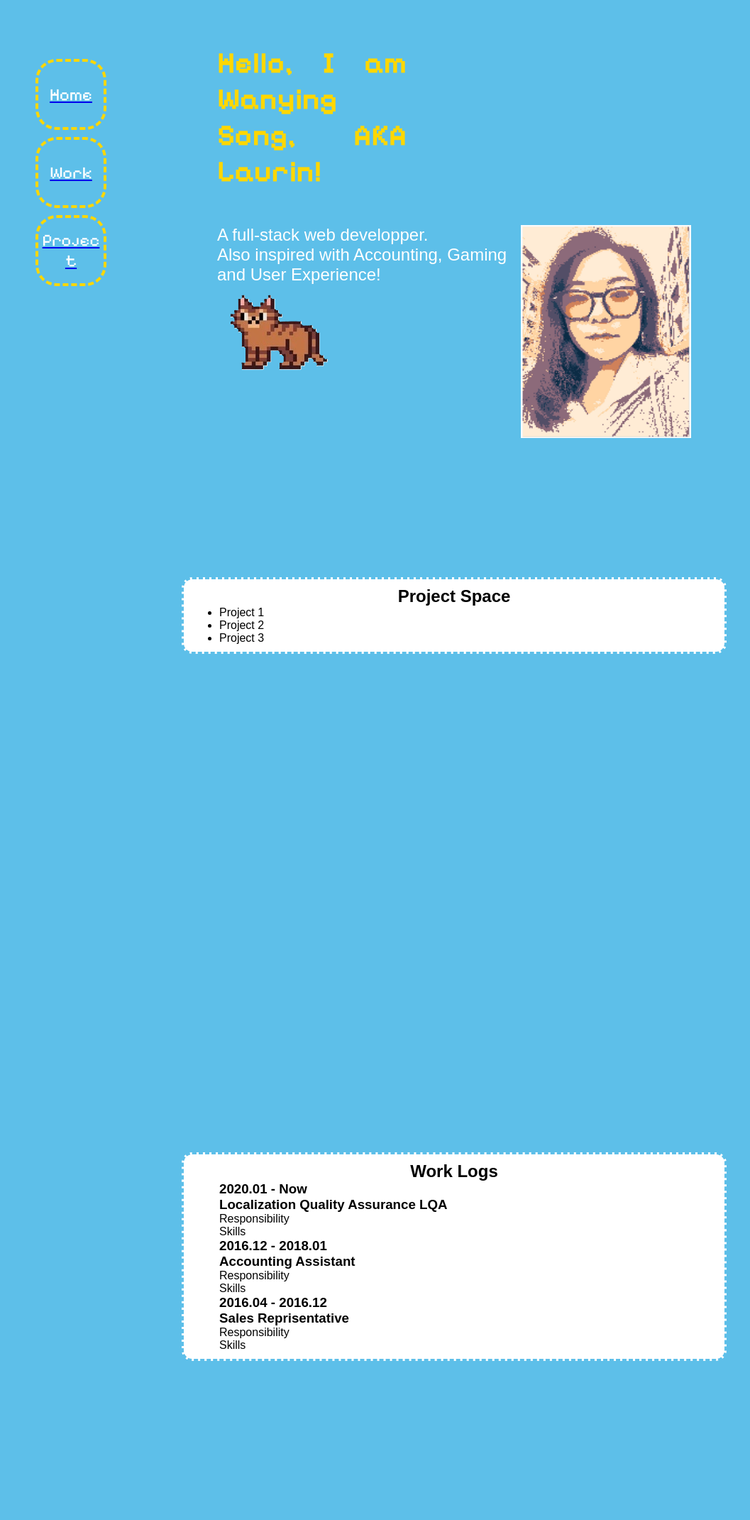
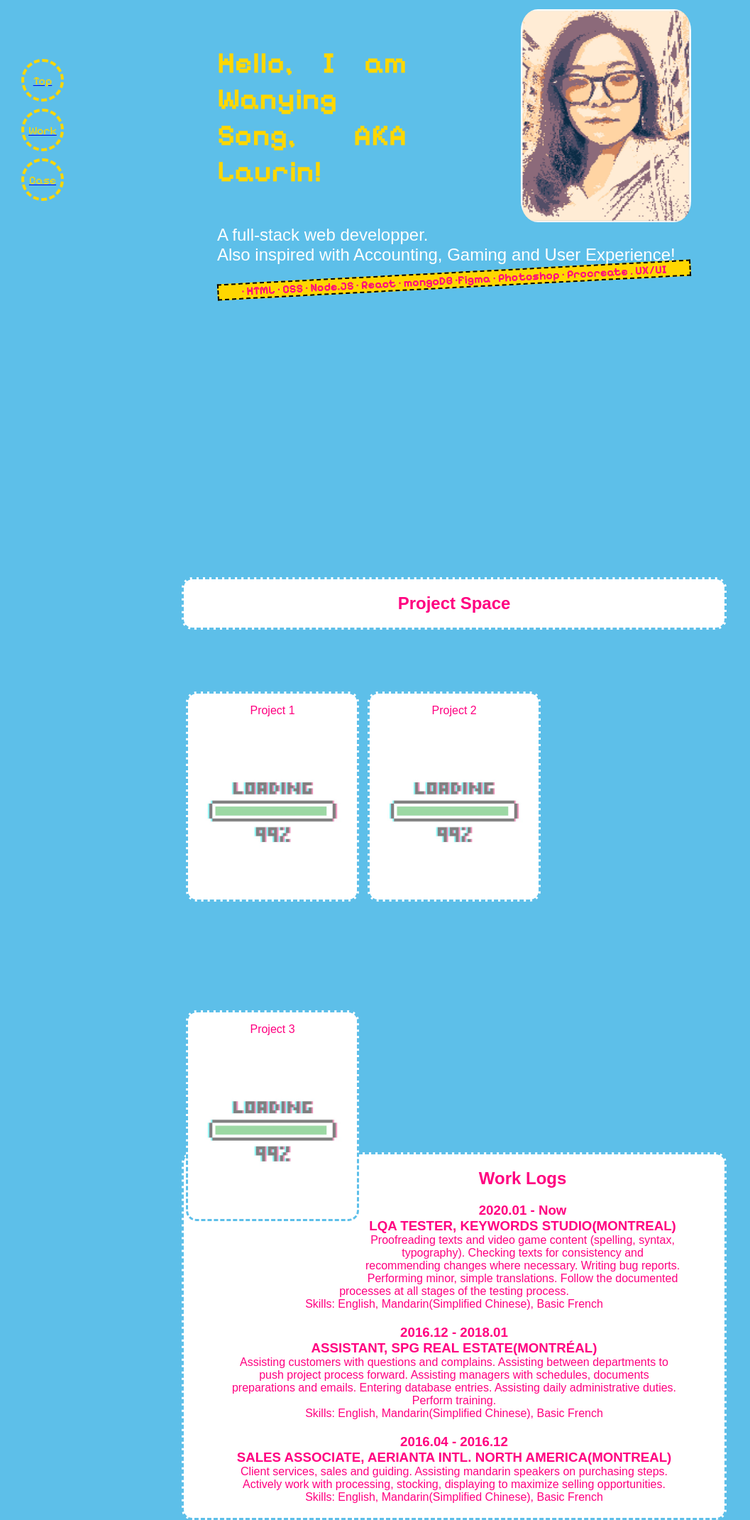
Before and after one commit to laurins-cyber/portfolio-page, a React app: page / in a window 1280 px wide. Shown: the part 167-2308 px from the top of the page at 71% size, without its empty margins (0-1057 px from the left). Built offline with nearby package versions, Linux system fonts and the light colour scheme; a web font is replaced by a local one.

Commit message:
Update 3

```diff
--- a/src/Header.js
+++ b/src/Header.js
@@ -1,10 +1,12 @@
 import hearderBackground from "./pic/hearderBackground.png";
 import styled from "styled-components";
+import Navbar from './Navbar';
 
 const Header = () => {
     return(
-        <header style={ {backgroundImage: `url(${hearderBackground})`}}>
+        <header id="header" style={ {backgroundImage: `url(${hearderBackground})`}}>
             <HomeIcon className="uniquifier">W.L.S</HomeIcon>
+            <Navbar/>
         </header>
     )
 }
--- a/src/Hero.js
+++ b/src/Hero.js
@@ -1,23 +1,27 @@
-import styled from "styled-components";
+import styled, { keyframes } from "styled-components";
 import selfie from "./pic/selfie.PNG";
-import cathover from "./pic/cathover.png"
+
 
 const Hero = () => {
+
+
     return(
         <Board>
+            <StyledImg src={selfie} />
         <Typewrite>Hello, I am Wanying Song, AKA Laurin!</Typewrite>
-        <img className="photo" src={selfie} />
         <Intro>A full-stack web developper.</Intro>
         <Intro>Also inspired with Accounting, Gaming and User Experience!</Intro>
-        <img className="cat" src={cathover} />
+
+            <Tech>
+                · HTML · CSS · Node.JS · React · mongoDB  ·Figma · Photoshop · Procreate . UX/UI
+            </Tech>
         </Board>
     )
 }
 
 const Board = styled.div `
 padding: 10px 50px;
-margin: 10px 20%;
-height: 50vh;`
+margin: 10px 20%;`
 
 const Typewrite = styled.p`
 font-family: "Pixelify Sans", sans-serif;
@@ -34,6 +38,43 @@ const Intro = styled.p `
 color:white;
 font-size:24px;`
 
+const StyledImg = styled.img`
+height: 300px;
+width: 240px;
+float: right;
+border-radius: 10%;
+&:hover {
+    transform: scaleX(-1);
+}`
+
+const Catimg = styled.img`
+display: block;
+margin-left: auto;
+margin-right: auto;
+width: 10%;
+margin-right:50%;
+&:hover {
+    transform: scaleX(-1);
+}`
+
+
+
+const techAnimate = keyframes`
+from {left: 0px;}
+to {left: 200px;}
+`
+
+const Tech = styled.ul`
+transform: rotate(-3deg);
+background-color:gold;
+border: 2px dashed black;
+margin:auto;
+text-align: center;
+font-family: "Pixelify Sans", sans-serif;
+font-weight: bold;
+margin-top:10px;
+animation-name:${techAnimate};
+`
 
 
 export default Hero;
--- a/src/Navbar.js
+++ b/src/Navbar.js
@@ -1,19 +1,19 @@
 import AnchorLink from "react-anchor-link-smooth-scroll";
 import { NavLink } from "react-router-dom";
+
 
 const Navbar = () => {
     return(
         <div id="navbtn">
-        <AnchorLink href="#home">
-            <button>Home</button>
+        <AnchorLink href="#header">
+            <button>Top</button>
         </AnchorLink>
         <AnchorLink href="#work">
             <button>Work</button>
         </AnchorLink>
         <AnchorLink href="#project">
-            <button>Project</button>
+            <button>Case</button>
         </AnchorLink>
-
         </div>
     )
 };
--- a/src/Portfolio.js
+++ b/src/Portfolio.js
@@ -1,38 +1,76 @@
 import styled from "styled-components";
+import loadE from "./pic/loadE.jpg";
 
 
 
 const Portfolio = () => {
     return(
         <>
-        <Board>
-            <h2>Project Space</h2>
+
+            <Board>Project Space</Board>
             <Container>
-                <Box>Project 1</Box>
-                <Box>Project 2</Box>
-                <Box>Project 3</Box>
+                <Box>
+                    <a>
+                    <Title> Project 1</Title>
+                    <Proimg src={loadE}/>
+                    </a>
+                </Box>
+                <Box>
+                    <a>
+                    <Title> Project 2</Title>
+                    <Proimg src={loadE}/>
+                    </a>
+                </Box>
+                <Box>
+                    <a>
+                    <Title> Project 3</Title>
+                    <Proimg src={loadE}/>
+                    </a>
+                </Box>
             </Container>
-        </Board>
         </>
     )
 }
 
-const Card = styled.p `
-display:block;
+
+const Container = styled.div`
+margin: 0px 20%;
 `
 
-const Container = styled.ul`
-display: inline;`
-
-const Box = styled.li`
-
-`
-const Board = styled.div `
+const Box = styled.div`
 border: 3px dashed rgb(93, 191, 233);
 border-radius:15px;
 background-color: white;
-padding: 10px 50px;
-margin: 10px 20%;`
+float:left;
+width:31%;
+margin: 10% 6px;
+`
+
+const Title = styled.div`
+text-align:center;
+padding: 15px;
+font-size:bold;
+font-size:16px;
+`
+
+const Proimg = styled.img`
+width: 100%;
+height: auto;
+border-radius:5%;
+opacity:0.5;
+&:hover{
+    box-shadow: 0 0 2px 1px gold 0.8;
+    opacity:1;
+}
+`
+
+const Board = styled.h2 `
+border: 3px dashed rgb(93, 191, 233);
+border-radius:15px;
+background-color: white;
+padding: 20px 50px;
+margin: 10px 20%;
+`
 
 
 export default Portfolio;
--- a/src/Work.js
+++ b/src/Work.js
@@ -3,28 +3,38 @@ import styled from "styled-components"
 const Work = () => {
     return (
     <Board>
-        <h2>Work Logs</h2>
-        <div className="left">
+        <h2 style={{padding:"10px", textAlign:"center"}}>Work Logs</h2>
+        <div style={{padding:"10px", textAlign:"center"}}>
             <h3>2020.01 - Now </h3>
-            <h3>Localization Quality Assurance LQA</h3>
-            <p>Responsibility</p>
-            <p>Skills</p>
+            <h3>LQA TESTER, KEYWORDS STUDIO(MONTREAL)</h3>
+            <p>Proofreading texts and video game content (spelling, syntax, typography). Checking texts
+            for consistency and recommending changes where necessary. Writing bug reports.
+            Performing minor, simple translations. Follow the documented processes at all stages of
+            the testing process.</p>
+            <p>Skills: English, Mandarin(Simplified Chinese), Basic French</p>
         </div>
-        <div className="right">
+        <div style={{padding:"10px", textAlign:"center"}}>
             <h3>2016.12 - 2018.01 </h3>
-            <h3>Accounting Assistant</h3>
-            <p>Responsibility</p>
-            <p>Skills</p>
+            <h3>ASSISTANT, SPG REAL ESTATE(MONTRÉAL)</h3>
+            <p>Assisting customers with questions and complains. Assisting between departments to
+            push project process forward. Assisting managers with schedules, documents
+            preparations and emails. Entering database entries. Assisting daily administrative duties.
+            Perform training.</p>
+            <p>Skills: English, Mandarin(Simplified Chinese), Basic French</p>
         </div>
-        <div className="left">
+        <div style={{padding:"10px", textAlign:"center"}}>
             <h3>2016.04 - 2016.12 </h3>
-            <h3>Sales Reprisentative</h3>
-            <p>Responsibility</p>
-            <p>Skills</p>
+            <h3>SALES ASSOCIATE, AERIANTA INTL. NORTH AMERICA(MONTREAL)</h3>
+            <p>Client services, sales and guiding. Assisting mandarin speakers on purchasing steps.
+            Actively work with processing, stocking, displaying to maximize selling opportunities.</p>
+            <p>Skills: English, Mandarin(Simplified Chinese), Basic French</p>
         </div>
+
     </Board>
     )
 }
+
+
 
 const Board = styled.div `
 border: 3px dashed rgb(93, 191, 233);
@@ -33,4 +43,6 @@ background-color: white;
 padding: 10px 50px;
 margin: 10px 20%;`
 
+
+
 export default Work
--- a/src/index.js
+++ b/src/index.js
@@ -1,7 +1,6 @@
 import ReactDOM from 'react-dom/client';
 import Header from "./Header";
 import Main from "./Main";
-import Navbar from './Navbar';
 import Footer from "./Footer";
 import "./style.css";
 
@@ -12,7 +11,6 @@ root.render(
     <div>
         <Header/>
         <Main/>
-        <Navbar/>
         <Footer/>
     </div>
 );
--- a/src/style.css
+++ b/src/style.css
@@ -19,6 +19,7 @@ header {
 
 body {
     margin:0;
+    color:rgb(255, 0, 128);
     background-color: rgb(93, 191, 233);
     font-family: "Gayathri", sans-serif;
 }
@@ -38,12 +39,6 @@ h2 {
 
 p {
     font-size: 16px;
-}
-
-.photo {
-    height: 300px;
-    width: 240px;
-    float: right;
 }
 
 
@@ -66,17 +61,17 @@ footer {
 }
 
 button {
-    width: 100px;
-    height:100px;
+    width: 60px;
+    height:60px;
     word-wrap: break-word;
-    color:white;
+    color:gold;
     background-color: transparent;
     border: 4px dashed gold;
-    border-radius: 30%;
+    border-radius: 50%;
     text-align: center;
-    padding: 10px 5px;
+    padding: 5px;
     margin: 10px 50%;
     font-family:"Pixelify Sans", sans-serif;
-    font-size: 24px;
+    font-size: 16px;
     display:block;
 }
```
Also changed, not shown: src/pic/loadE.jpg (added).
